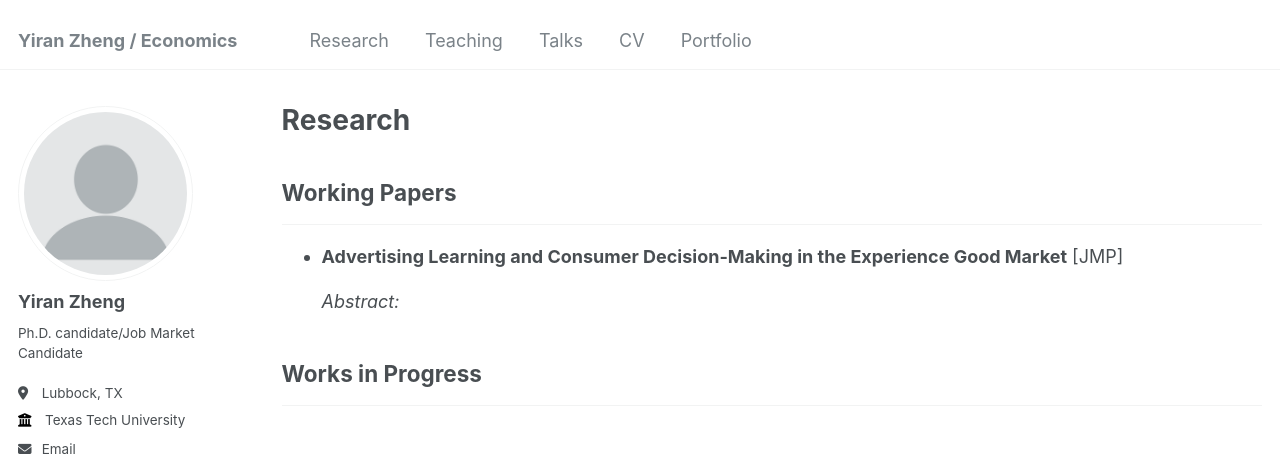
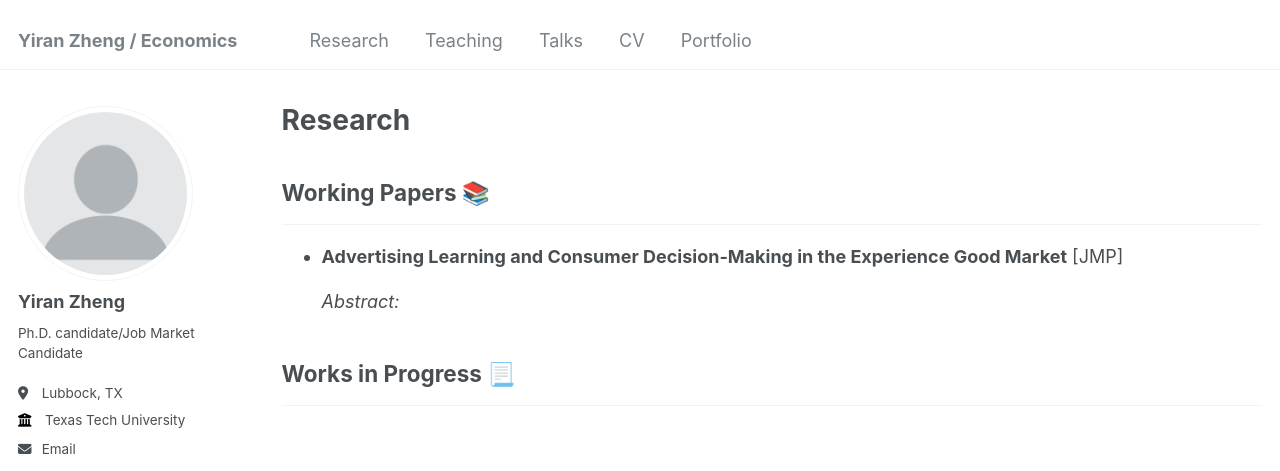
Before and after one commit to yiran-zheng/yiran-zheng.github.io, a Jekyll site: the page built from _pages/research.html, in a window 1280 px wide. Shown: the top 471 px of the page. Built offline with Jekyll 4.4.1, drawn with Linux system fonts in a browser that asks for light colours; part of the change alters nothing that is shown.

```diff
--- a/_pages/research.html
+++ b/_pages/research.html
@@ -8,7 +8,7 @@ author_profile: true
 {% include base_path %}
 
 <p align = "justify">
-  <h2>Working Papers</h2>
+  <h2>Working Papers &#128218;</h2>
     <hr> <!-- This adds a horizontal line below the heading -->
           <ul>
             <li><strong>Advertising Learning and Consumer Decision-Making in the Experience Good Market</strong> [JMP]
@@ -17,5 +17,5 @@ author_profile: true
                 </p>
             </li>
           </ul>
-  <h2>Works in Progress</h2>
+  <h2>Works in Progress &#128195;</h2>
        <hr> <!-- This adds a horizontal line below the heading -->
```
